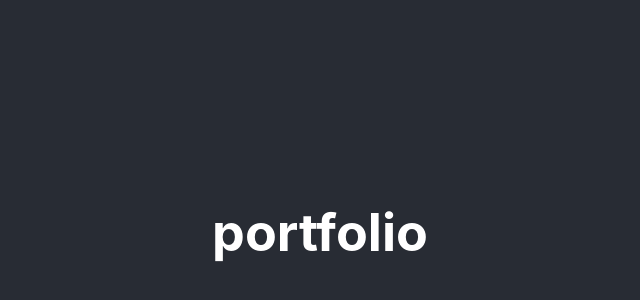
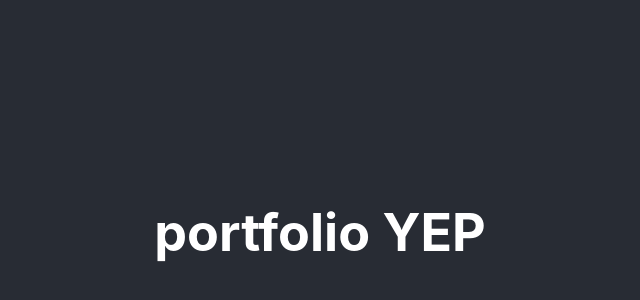
Before and after one commit to ebatzorig/codevol, a React (Create React App) app: page / in a window 1280 px wide. Shown: the part 168-468 px from the top of the page, without its empty margins (320-960 px from the left). Built offline with nearby package versions, Linux system fonts and the light colour scheme.

Commit message:
change in Image.js

```diff
--- a/src/sum/Image.js
+++ b/src/sum/Image.js
@@ -4,7 +4,7 @@ import React from 'react';
 function Image(){
     return(
         <h1>
-            portfolio
+            portfolio YEP
         </h1>
     )
 }
```
